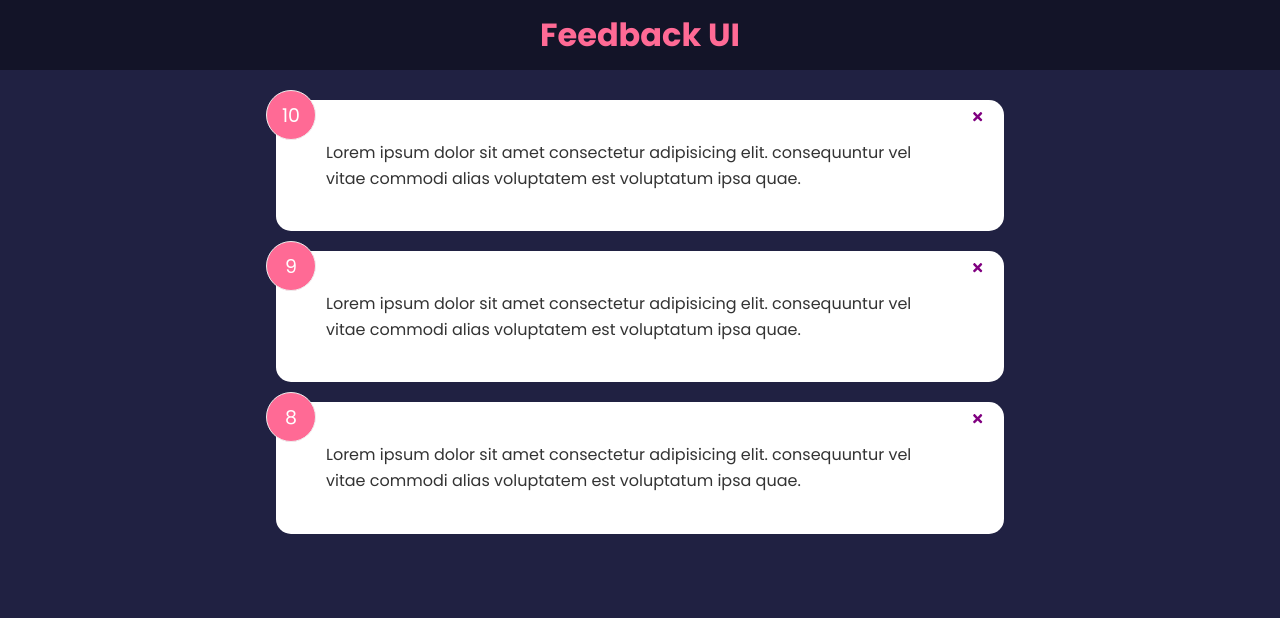
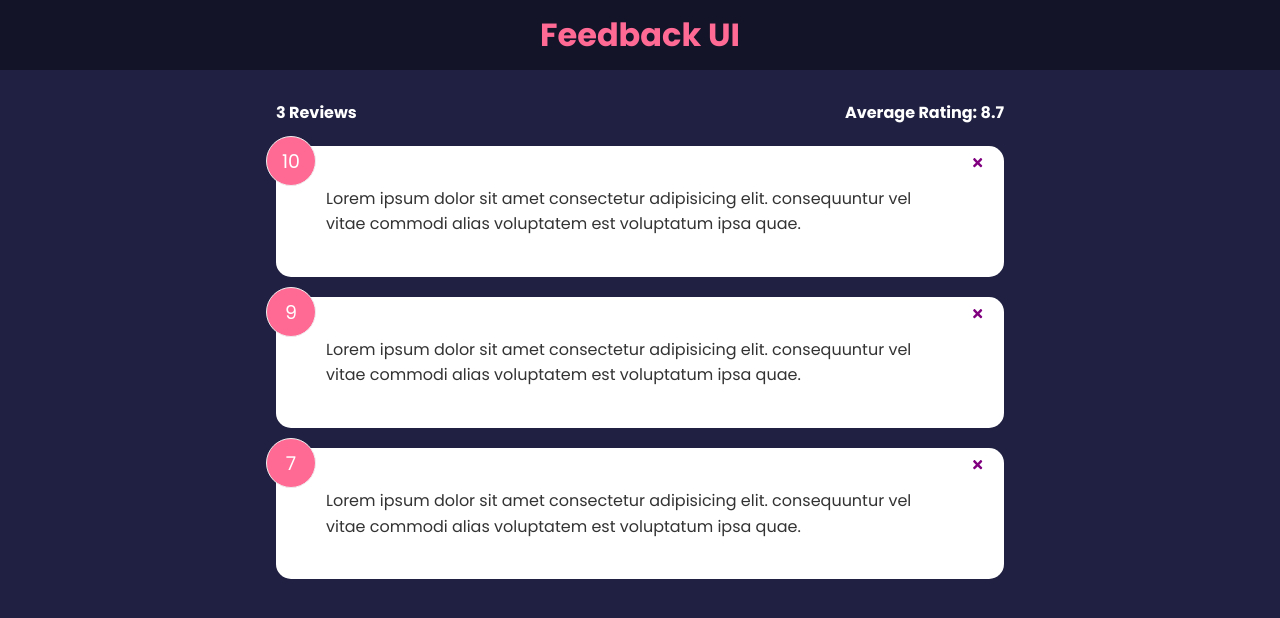
Before and after one commit to liteninkiran/brady-traversy-react-front-to-back, a React (Create React App) app: page / in a window 1280 px wide. Shown: the top 618 px of the page. Built offline with nearby package versions, Linux system fonts and the light colour scheme.

Commit message:
018 - FeedbackStats Component & Reactivity

```diff
--- a/src/App.js
+++ b/src/App.js
@@ -1,6 +1,7 @@
 import { useState } from 'react';
 import Header from './components/Header';
 import FeedbackList from './components/FeedbackList';
+import FeedbackStats from './components/FeedbackStats';
 import FeedbackData from './data/FeedbackData';
 
 function App() {
@@ -15,6 +16,7 @@
         <>
             <Header />
             <div className='container'>
+                <FeedbackStats feedback={ feedback } />
                 <FeedbackList feedback={ feedback } handleDelete={ deleteFeedback } />
             </div>
         </>
--- /dev/null
+++ b/src/components/FeedbackStats.jsx
@@ -0,0 +1,29 @@
+import { PropTypes } from 'prop-types';
+
+function FeedbackStats({ feedback }) {
+
+    let average = feedback.reduce((acc, cur) => {
+        return acc + cur.rating;
+    }, 0) / feedback.length;
+
+    average = average.toFixed(1).replace(/[.,]0$/, '');
+
+    return (
+        <div className='feedback-stats'>
+            <h4>{ feedback.length } Reviews</h4>
+            <h4>Average Rating: { isNaN(average) ? 0 : average }</h4>
+        </div>
+    );
+}
+
+FeedbackStats.propTypes = {
+    feedback: PropTypes.arrayOf(
+        PropTypes.shape({
+            id: PropTypes.number.isRequired,
+            text: PropTypes.string.isRequired,
+            rating: PropTypes.number.isRequired,
+        })
+    ).isRequired,
+}
+
+export default FeedbackStats;
--- a/src/data/FeedbackData.js
+++ b/src/data/FeedbackData.js
@@ -11,7 +11,7 @@
     },
     {
         id: 3,
-        rating: 8,
+        rating: 7,
         text: 'Lorem ipsum dolor sit amet consectetur adipisicing elit. consequuntur vel vitae commodi alias voluptatem est voluptatum ipsa quae.',
     },
 ];
```
Also changed, not shown: src/components/shared/Card.jsx (+0 -8 lines).
